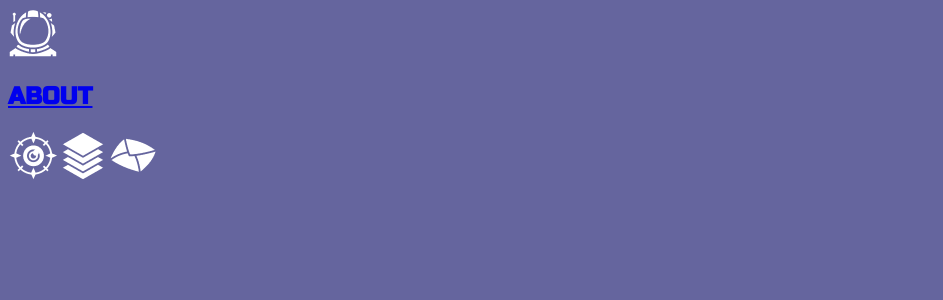
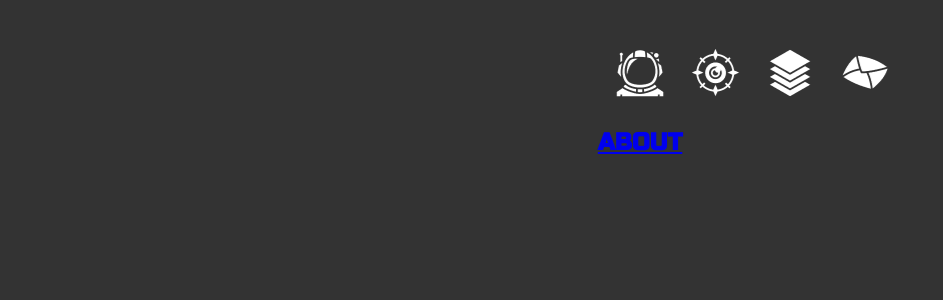
Before and after one commit to RoussosAdo/react-portfolio, a React (Create React App) app: page / in a window 1280 px wide. Shown: the top 300 px of the page, without its empty margins (0-943 px from the left). Built offline with nearby package versions, Linux system fonts and the light colour scheme.

Commit message:
Updated nav.css and app.css

```diff
--- a/src/styles/app.css
+++ b/src/styles/app.css
@@ -4,6 +4,7 @@ body {
   font-family: "Russo One", sans-serif;
   color: white;
   -webkit-tap-highlight-color: transparent;
+  background-color: #333;
 }
 
 :root {
--- a/src/styles/nav.css
+++ b/src/styles/nav.css
@@ -1,3 +1,30 @@
-body {
-  background-color: rgb(101, 101, 158);
+.nav {
+  position:fixed;
+  display: flex;
+  align-items: flex-start;
+  top: 3rem;
+  gap: 1.5625rem;
+  left: 50%;
 }
+
+.nav-about {
+  transform: translateX(-1.56rem);
+}
+.nav-skills {
+  transform: translateX(-6.25rem);
+}
+.nav-projects {
+  transform: translateX(-10.94rem);
+}
+.nav-contact {
+  transform: translateX(-15.62rem);
+}
+
+a {
+  width: 3.125rem;
+  display: flex;
+  flex-direction: column;
+  justify-content: center;
+  align-items: center;
+  gap: 0.625rem;
+}
```
